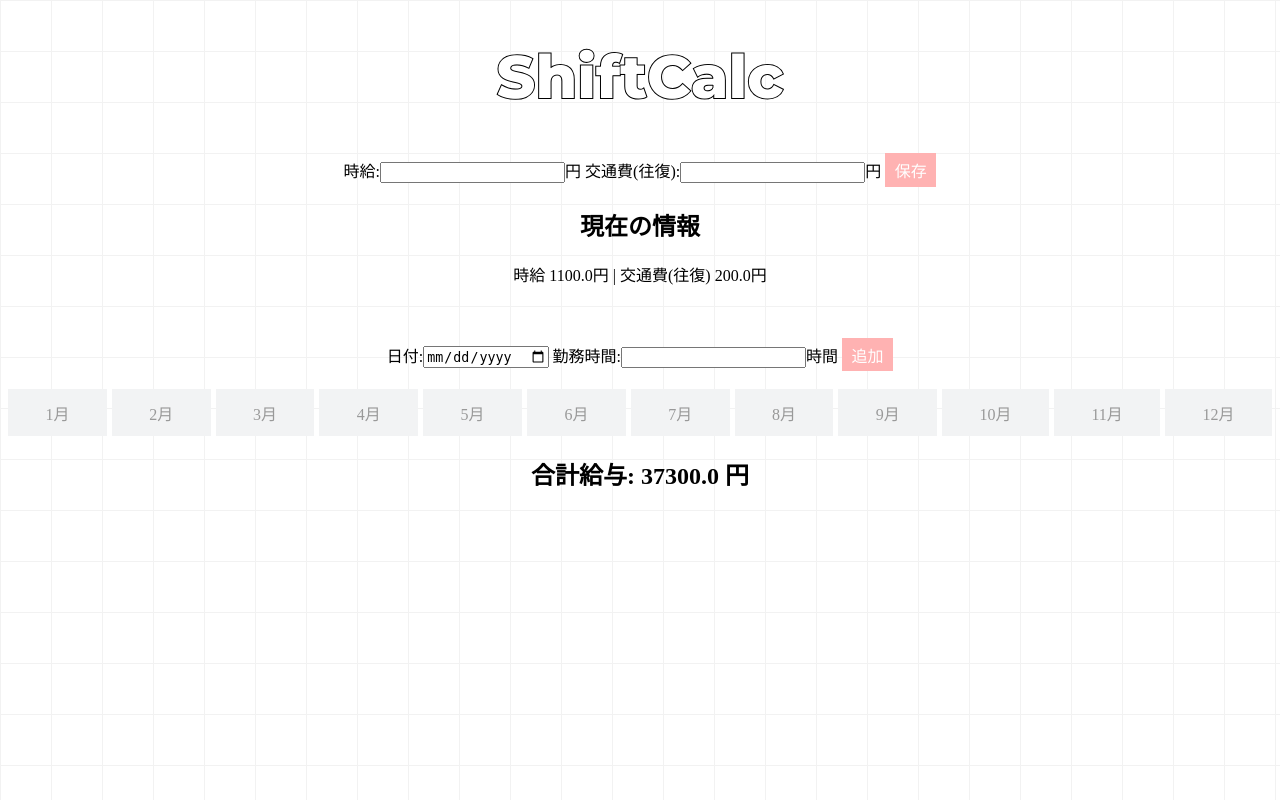
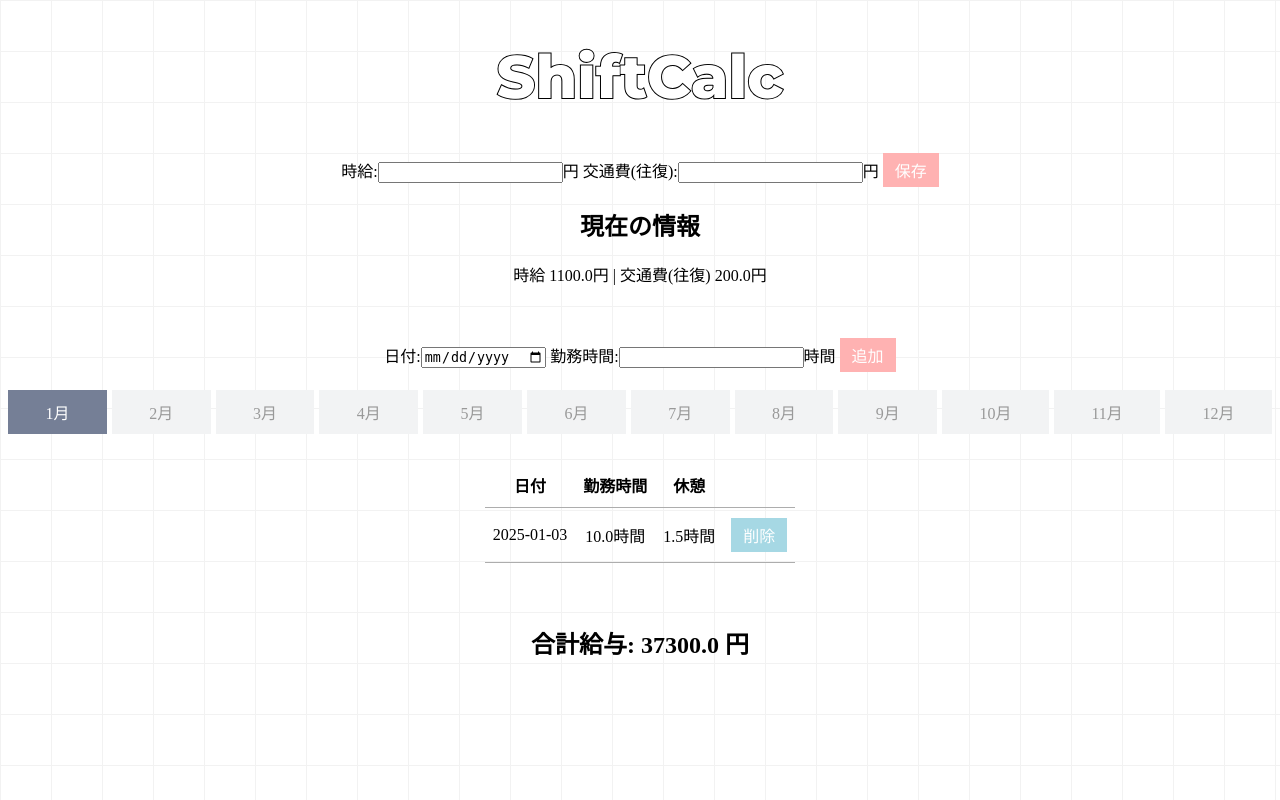
Before and after one commit to og1474/shift-app, a Flask app: page / in a window 1280 px wide. Run offline with Flask 3, Linux system fonts and the light colour scheme; data comes from the database, SQL or seed files in the repository; both versions use the stored data as it was after the commit.

Commit message:
タブ機能の改善

```diff
--- a/static/style.css
+++ b/static/style.css
@@ -24,7 +24,7 @@ button.add {
     color: #FFF;
     font-size: 16px;
     background-color: #ffb2b2;
-    padding: .3rem .6rem;
+    padding: 5px 12px;
     border: none;
 }
 button.add:hover {
@@ -35,11 +35,21 @@ button.delete {
     color: #FFF;
     font-size: 16px;
     background-color: #a6d8e4;
-    padding: .3rem .6rem;
+    padding: 5px 12px;
     border: none;
 }
 button.delete:hover {
     background-color: #91cbe0;
+}
+
+table {
+    border-collapse: collapse;
+}
+th,td {
+    padding: 10px 8px;
+}
+tr {
+    border-bottom: 1px solid #adadad;
 }
 
 .tab-switch {
@@ -53,7 +63,7 @@ button.delete:hover {
     flex: 1 1 auto;
     order: -1;
     position: relative;
-    padding: .7em 1em;
+    padding: 10px 12px;
     background-color: #f2f3f4;
     color: #999;
     text-align: center;
@@ -68,7 +78,7 @@ button.delete:hover {
 }
 .tab-switch > div {
     display: none;
-    width: 75%;
+    width: 100%;
     padding: 1.5em 1em;
 }
 .tab-switch label:has(:checked) + div {
--- a/templates/index.html
+++ b/templates/index.html
@@ -28,24 +28,10 @@
         <br><br>
     </form>
 
-<!--    <h2>勤務履歴</h2>
-    <table>
-        <tr><th>日付</th><th>勤務時間</th><th>休憩</th></tr>
-        {% for id,date,hours,breaktime in data %}
-            <tr>
-                <td>{{ date }}</td><td>{{ hours }}時間</td><td>{{ breaktime }}時間</td>
-                <td><form method="POST">
-                    <input type="hidden" name="id" value="{{ id }}">
-                    <button type="submit" name="action" value="delete" class="delete">削除</button>
-                </form></td>
-            </tr>
-        {% endfor %}
-    </table><br> -->
-
     <div class="tab-switch">
         {% for i in range(1,13) %}
             {% set month = '%02d' % i %}
-            <label><input type="radio" name="TAB">{{ i }}月</label>
+            <label><input type="radio" name="TAB"{% if i == 1 %}checked{% endif %}>{{ i }}月</label>
             <div class="tab-contents">
                 <table>
                     <tr><th>日付</th><th>勤務時間</th><th>休憩</th></tr>
```
Also changed, not shown: setting.db, shift.db.
